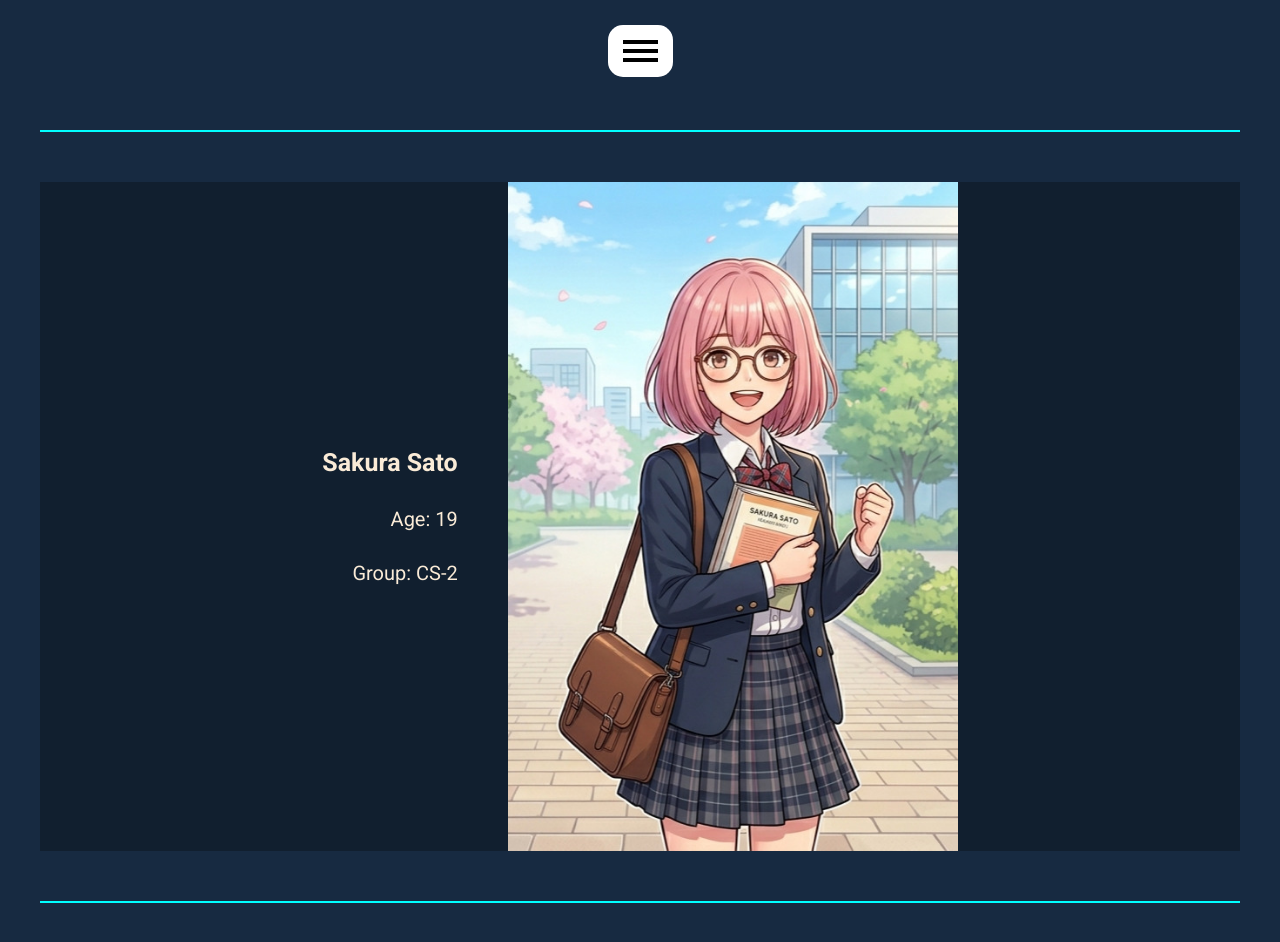
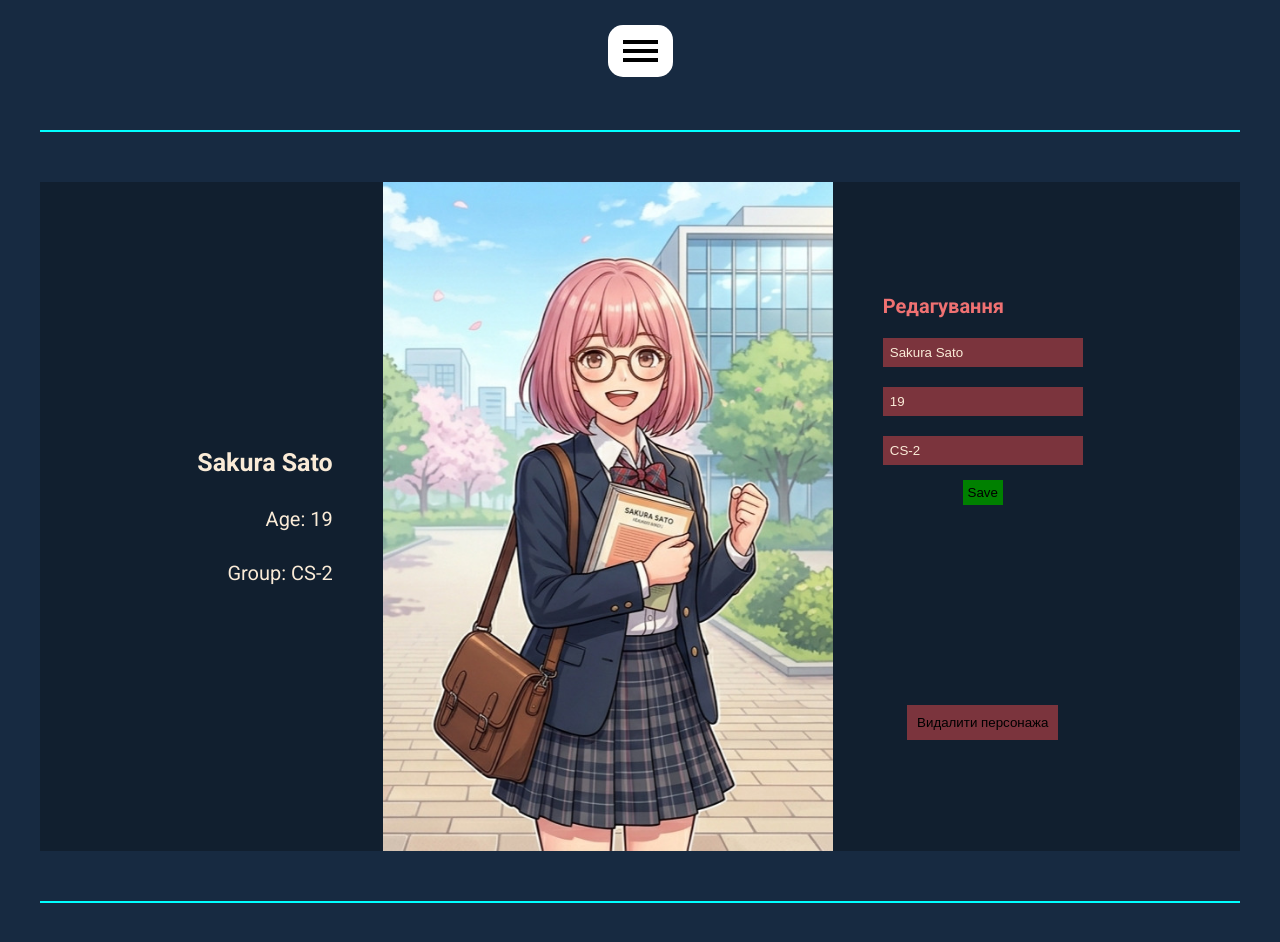
Before and after one commit to gimonch1k/Students_Group, a React (Vite) app: page /Students_Group/items/1 in a window 1280 px wide. Built offline with nearby package versions, Linux system fonts and the light colour scheme.

Commit message:
optimization

```diff
--- a/package.json
+++ b/package.json
@@ -10,6 +10,7 @@
     "preview": "vite preview"
   },
   "dependencies": {
+    "prop-types": "^15.8.1",
     "react": "^19.2.4",
     "react-dom": "^19.2.4",
     "react-router": "^7.13.2",
--- a/src/App.jsx
+++ b/src/App.jsx
@@ -1,4 +1,4 @@
-import { useState } from "react";
+import { useState, useCallback } from "react";
 import { Routes, Route } from "react-router";
 
 import Layout from "./components/Layout";
@@ -13,12 +13,37 @@ import ItemsPage from "./pages/ItemsPage/ItemsPage";
 import NotFoundPage from "./pages/NotFoundPage/NotFoundPage";
 import ClassItemsPage from "./pages/ClassItemsPage/ClassItemsPage";
 
+/**
+ * @typedef {Object} Student
+ * @property {number} id
+ * @property {string} name
+ * @property {number} age
+ * @property {string} group
+ * @property {string} photo
+ */
+
 function App() {
+  /** @type {[Student[], Function]} */
   const [students, setStudents] = useState(studentsData);
 
-  const addStudent = (newStudent) => {
+  /** @param {Student} newStudent */
+  const addStudent = useCallback((newStudent) => {
     setStudents((item) => [...item, newStudent]);
-  };
+  }, []);
+
+  /** @param {number} id */
+  const deleteStudent = useCallback((id) => {
+    setStudents((students) => students.filter((item) => item.id !== id));
+  }, []);
+
+  /** @param {Student} updatedStudent */
+  const editStudent = useCallback((updatedStudent) => {
+    setStudents((students) =>
+      students.map((item) =>
+        item.id === updatedStudent.id ? updatedStudent : item,
+      ),
+    );
+  }, []);
 
   return (
     <Routes>
@@ -29,7 +54,16 @@ function App() {
           path="class/items"
           element={<ClassItemsPage data={students} />}
         />
-        <Route path="items/:id" element={<ItemDetailsPage data={students} />} />
+        <Route
+          path="items/:id"
+          element={
+            <ItemDetailsPage
+              data={students}
+              deleteStudent={deleteStudent}
+              editStudent={editStudent}
+            />
+          }
+        />
         <Route path="add" element={<AddItemPage addStudent={addStudent} />} />
         <Route path="about" element={<AboutPage />} />
         <Route path="*" element={<NotFoundPage />} />
--- a/src/pages/AddItemPage/AddItemPage.jsx
+++ b/src/pages/AddItemPage/AddItemPage.jsx
@@ -1,4 +1,5 @@
 import { useState } from "react";
+import PropTypes from "prop-types";
 
 import question from "../../assets/question.png";
 
@@ -95,4 +96,8 @@ function AddItemPage({ addStudent }) {
   );
 }
 
+AddItemPage.propTypes = {
+  addStudent: PropTypes.func.isRequired,
+};
+
 export default AddItemPage;
--- a/src/pages/ClassItemsPage/ClassItemsPage.jsx
+++ b/src/pages/ClassItemsPage/ClassItemsPage.jsx
@@ -1,27 +1,33 @@
-import { Component } from "react";
+import PropTypes from "prop-types";
+import { PureComponent } from "react";
+
+import Item from "./Item";
 
 import "../ItemsPage/itemsPage.scss";
 
-class ClassItemsPage extends Component {
+class ClassItemsPage extends PureComponent {
   constructor(props) {
     super(props);
+    this.state = {
+      search: "",
+    };
   }
+
+  updateSearch = (value) => {
+    this.setState({ search: value });
+  };
 
   render() {
     const { data } = this.props;
+    const { search } = this.state;
 
-    const elements = data.map((item) => {
-      return (
-        <li className="title itemspage__item" key={item.id}>
-          <img src={item.photo} alt={item.name} className="itemspage__img" />
-          <div className="itemspage__descr">
-            <h3 className="title itemspage__name">{item.name}</h3>
-            <div className="title itemspage__age">Вік: {item.age}</div>
-            <div className="title itemspage__group">Група: {item.group}</div>
-          </div>
-        </li>
-      );
-    });
+    const filtredElements = data.filter((item) =>
+      item.name.toLowerCase().includes(search.toLowerCase()),
+    );
+
+    const elements = filtredElements.map((item) => (
+      <Item key={item.id} item={item} />
+    ));
 
     return (
       <section className="itemspage">
@@ -29,6 +35,13 @@ class ClassItemsPage extends Component {
           <h2 className="title itemspage__title">
             Список <span className="span">банди</span> через Класи
           </h2>
+          <input
+            className="itemspage__input"
+            type="text"
+            placeholder="Пошук..."
+            value={this.state.search}
+            onChange={(e) => this.updateSearch(e.target.value)}
+          />
           <ul className="itemspage__list">{elements}</ul>
         </div>
       </section>
@@ -36,4 +49,16 @@ class ClassItemsPage extends Component {
   }
 }
 
+ClassItemsPage.propTypes = {
+  data: PropTypes.arrayOf(
+    PropTypes.shape({
+      id: PropTypes.number.isRequired,
+      name: PropTypes.string.isRequired,
+      age: PropTypes.number.isRequired,
+      group: PropTypes.string.isRequired,
+      photo: PropTypes.string.isRequired,
+    }),
+  ).isRequired,
+};
+
 export default ClassItemsPage;
--- /dev/null
+++ b/src/pages/ClassItemsPage/Item.jsx
@@ -0,0 +1,31 @@
+import { PureComponent } from "react";
+import PropTypes from "prop-types";
+
+class Item extends PureComponent {
+  render() {
+    const { item } = this.props;
+
+    return (
+      <li className="title itemspage__item">
+        <img src={item.photo} alt={item.name} className="itemspage__img" />
+        <div className="itemspage__descr">
+          <h3 className="title itemspage__name">{item.name}</h3>
+          <div className="title itemspage__age">Вік: {item.age}</div>
+          <div className="title itemspage__group">Група: {item.group}</div>
+        </div>
+      </li>
+    );
+  }
+}
+
+Item.propTypes = {
+  item: PropTypes.shape({
+    id: PropTypes.number.isRequired,
+    name: PropTypes.string.isRequired,
+    age: PropTypes.number.isRequired,
+    group: PropTypes.string.isRequired,
+    photo: PropTypes.string.isRequired,
+  }).isRequired,
+};
+
+export default Item;
--- a/src/pages/ItemDetailsPage/ItemDetailsPage.jsx
+++ b/src/pages/ItemDetailsPage/ItemDetailsPage.jsx
@@ -1,18 +1,45 @@
-import { useParams } from "react-router";
+import { useParams, useNavigate } from "react-router";
+import { useState, useEffect } from "react";
+import PropTypes from "prop-types";
 
 import "./itemDetailsPage.scss";
 
-function ItemDetailsPage({ data }) {
+function ItemDetailsPage({ data, editStudent, deleteStudent }) {
   const params = useParams();
+  const navigate = useNavigate();
   const id = +params.id;
 
   const currStudent = data.find((item) => item.id === id);
 
   if (!currStudent) {
-    return (
-      <h2 className="title itemdetailspage__title">Студента не знайдено</h2>
-    );
+    return <h2 className="itemdetailspage__title">Студента не знайдено</h2>;
   }
+
+  /** @type {[{name: string, age: string | number, group: string}, Function]} */
+  const [formData, setFormData] = useState({
+    name: "",
+    age: "",
+    group: "",
+  });
+
+  useEffect(() => {
+    if (currStudent) {
+      setFormData({
+        name: currStudent.name,
+        age: currStudent.age,
+        group: currStudent.group,
+      });
+    }
+  }, [currStudent]);
+
+  const onChangeValue = (e) => {
+    const { name, value } = e.target;
+
+    setFormData((item) => ({
+      ...item,
+      [name]: value,
+    }));
+  };
 
   return (
     <section className="itemdetailspage">
@@ -33,6 +60,52 @@ function ItemDetailsPage({ data }) {
           <div className="itemdetailspage__img">
             <img src={currStudent.photo} alt={currStudent.name} />
           </div>
+          <div className="itemdetailspage__edit">
+            <div className="itemdetailspage__edit-title">Редагування</div>
+            <div className="itemdetailspage__edit-wrapper">
+              <input
+                type="text"
+                name="name"
+                placeholder="нове ім'я..."
+                value={formData.name}
+                onChange={onChangeValue}
+              />
+              <input
+                type="text"
+                name="age"
+                placeholder="новий вік..."
+                value={formData.age}
+                onChange={onChangeValue}
+              />
+              <input
+                type="text"
+                name="group"
+                placeholder="нова група..."
+                value={formData.group}
+                onChange={onChangeValue}
+              />
+            </div>
+            <button
+              className="itemdetailspage__edit-btn"
+              onClick={() =>
+                editStudent({
+                  ...currStudent,
+                  ...formData,
+                })
+              }
+            >
+              Save
+            </button>
+            <button
+              className="itemdetailspage__edit-remove"
+              onClick={() => {
+                deleteStudent(currStudent.id);
+                navigate("/items");
+              }}
+            >
+              Видалити персонажа
+            </button>
+          </div>
         </div>
         <div className="itemdetailspage__divider"></div>
       </div>
@@ -40,4 +113,20 @@ function ItemDetailsPage({ data }) {
   );
 }
 
+ItemDetailsPage.propTypes = {
+  data: PropTypes.arrayOf(
+    PropTypes.shape({
+      id: PropTypes.number.isRequired,
+      name: PropTypes.string.isRequired,
+      age: PropTypes.number.isRequired,
+      group: PropTypes.string.isRequired,
+      photo: PropTypes.string.isRequired,
+    }),
+  ).isRequired,
+
+  editStudent: PropTypes.func.isRequired,
+
+  deleteStudent: PropTypes.func.isRequired,
+};
+
 export default ItemDetailsPage;
--- a/src/pages/ItemDetailsPage/itemDetailsPage.scss
+++ b/src/pages/ItemDetailsPage/itemDetailsPage.scss
@@ -35,4 +35,39 @@
     height: 2px;
     background-color: aqua;
   }
+  &__edit {
+    &-title {
+      font-size: 20px;
+      font-weight: 700;
+      color: #fe7676ef;
+    }
+    &-wrapper {
+      display: flex;
+      flex-direction: column;
+      input {
+        margin-top: 20px;
+        width: 200px;
+        background-color: #ff4e4e72;
+        color: antiquewhite;
+        border: none;
+        padding: 7px;
+      }
+    }
+    &-btn {
+      display: block;
+      margin: 15px auto 0 auto;
+      background-color: green;
+      border: none;
+      padding: 5px;
+      cursor: pointer;
+    }
+    &-remove {
+      display: block;
+      margin: 200px auto 0 auto;
+      background-color: #ff4e4e72;
+      border: none;
+      padding: 10px;
+      cursor: pointer;
+    }
+  }
 }
--- /dev/null
+++ b/src/pages/ItemsPage/ItemsCard.jsx
@@ -0,0 +1,30 @@
+import { memo } from "react";
+import { Link } from "react-router";
+import PropTypes from "prop-types";
+
+const ItemsCard = ({ item }) => {
+  return (
+    <li className="title itemspage__item">
+      <Link to={`${item.id}`} className="itemspage__link">
+        <img src={item.photo} alt={item.name} className="itemspage__img" />
+        <div className="itemspage__descr">
+          <h3 className="title itemspage__name">{item.name}</h3>
+          <div className="title itemspage__age">Вік: {item.age}</div>
+          <div className="title itemspage__group">Група: {item.group}</div>
+        </div>
+      </Link>
+    </li>
+  );
+};
+
+ItemsCard.propTypes = {
+  item: PropTypes.shape({
+    id: PropTypes.number.isRequired,
+    name: PropTypes.string.isRequired,
+    age: PropTypes.number.isRequired,
+    group: PropTypes.string.isRequired,
+    photo: PropTypes.string.isRequired,
+  }).isRequired,
+};
+
+export default memo(ItemsCard);
--- a/src/pages/ItemsPage/ItemsPage.jsx
+++ b/src/pages/ItemsPage/ItemsPage.jsx
@@ -1,22 +1,23 @@
 import { Link } from "react-router";
+import { useState, useMemo } from "react";
+import PropTypes from "prop-types";
+
+import ItemsCard from "./ItemsCard";
 
 import "./itemsPage.scss";
 
 function ItemsPage({ data }) {
-  const elements = data.map((item) => {
-    return (
-      <li className="title itemspage__item" key={item.id}>
-        <Link to={`${item.id}`} className="itemspage__link">
-          <img src={item.photo} alt={item.name} className="itemspage__img" />
-          <div className="itemspage__descr">
-            <h3 className="title itemspage__name">{item.name}</h3>
-            <div className="title itemspage__age">Вік: {item.age}</div>
-            <div className="title itemspage__group">Група: {item.group}</div>
-          </div>
-        </Link>
-      </li>
+  const [search, setSearch] = useState("");
+
+  const filteredData = useMemo(() => {
+    return data.filter((item) =>
+      item.name.toLowerCase().includes(search.toLowerCase().trim()),
     );
-  });
+  }, [data, search]);
+
+  const elements = useMemo(() => {
+    return filteredData.map((item) => <ItemsCard key={item.id} item={item} />);
+  }, [filteredData]);
 
   return (
     <section className="itemspage">
@@ -24,10 +25,29 @@ function ItemsPage({ data }) {
         <h2 className="title itemspage__title">
           Список <span className="span">банди</span>
         </h2>
+        <input
+          className="itemspage__input"
+          type="text"
+          placeholder="Пошук..."
+          value={search}
+          onChange={(e) => setSearch(e.target.value)}
+        />
         <ul className="itemspage__list">{elements}</ul>
       </div>
     </section>
   );
 }
 
+ItemsPage.propTypes = {
+  data: PropTypes.arrayOf(
+    PropTypes.shape({
+      id: PropTypes.number.isRequired,
+      name: PropTypes.string.isRequired,
+      age: PropTypes.number.isRequired,
+      group: PropTypes.string.isRequired,
+      photo: PropTypes.string.isRequired,
+    }),
+  ).isRequired,
+};
+
 export default ItemsPage;
```
Also changed, not shown: src/pages/ItemsPage/itemsPage.scss (+9 -0 lines), 1 other file (tests, documents, lock files or other folders).
